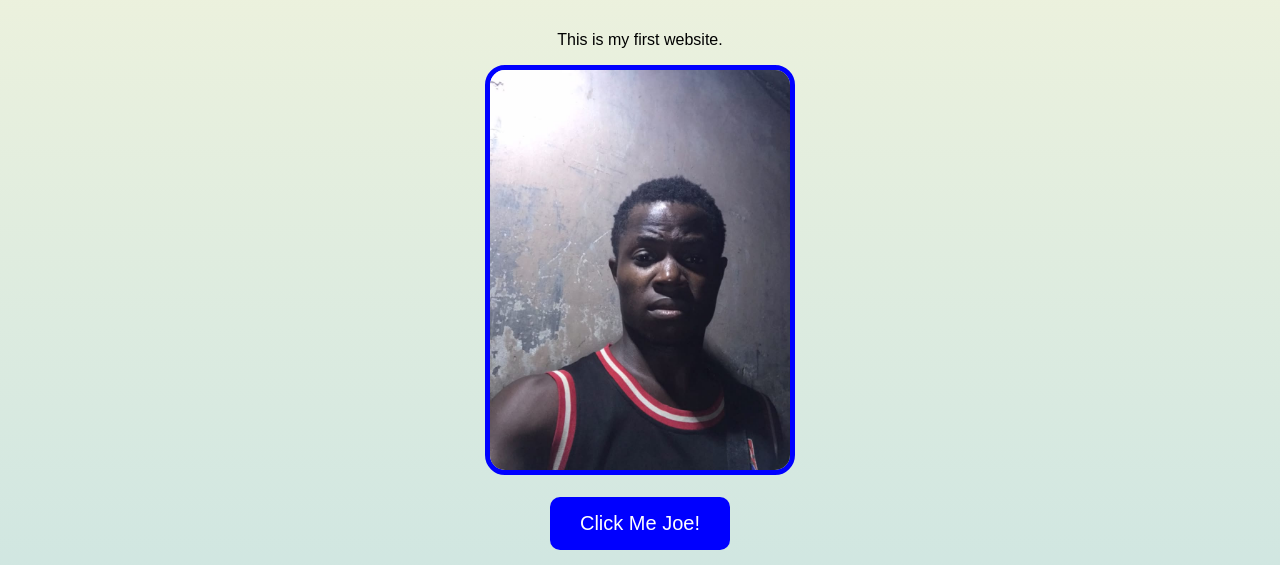
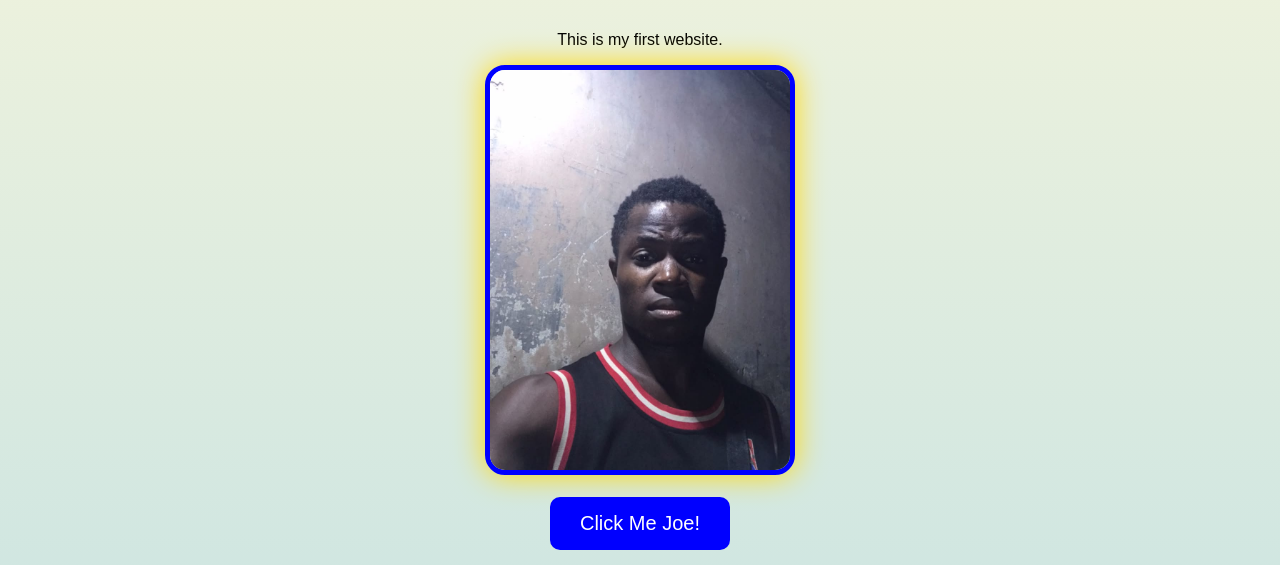
Before and after one commit to joehat809-wq/my-first-project, a plain HTML site: page index.html in a window 1280 px wide. Shown: the part 197-762 px from the top of the page. Drawn offline with Linux system fonts and the light colour scheme.

Commit message:
Update index.html

```diff
--- a/index.html
+++ b/index.html
@@ -10,6 +10,11 @@ h1 {
 button {
   background-color: yellow;
   font-size: 15px;
+  border-radius: 20px;
+}
+img {
+  border: 5xp solid gold;
+  box-shadow: 0 0 30px gold;
   border-radius: 20px;
 }
 </style>
```
